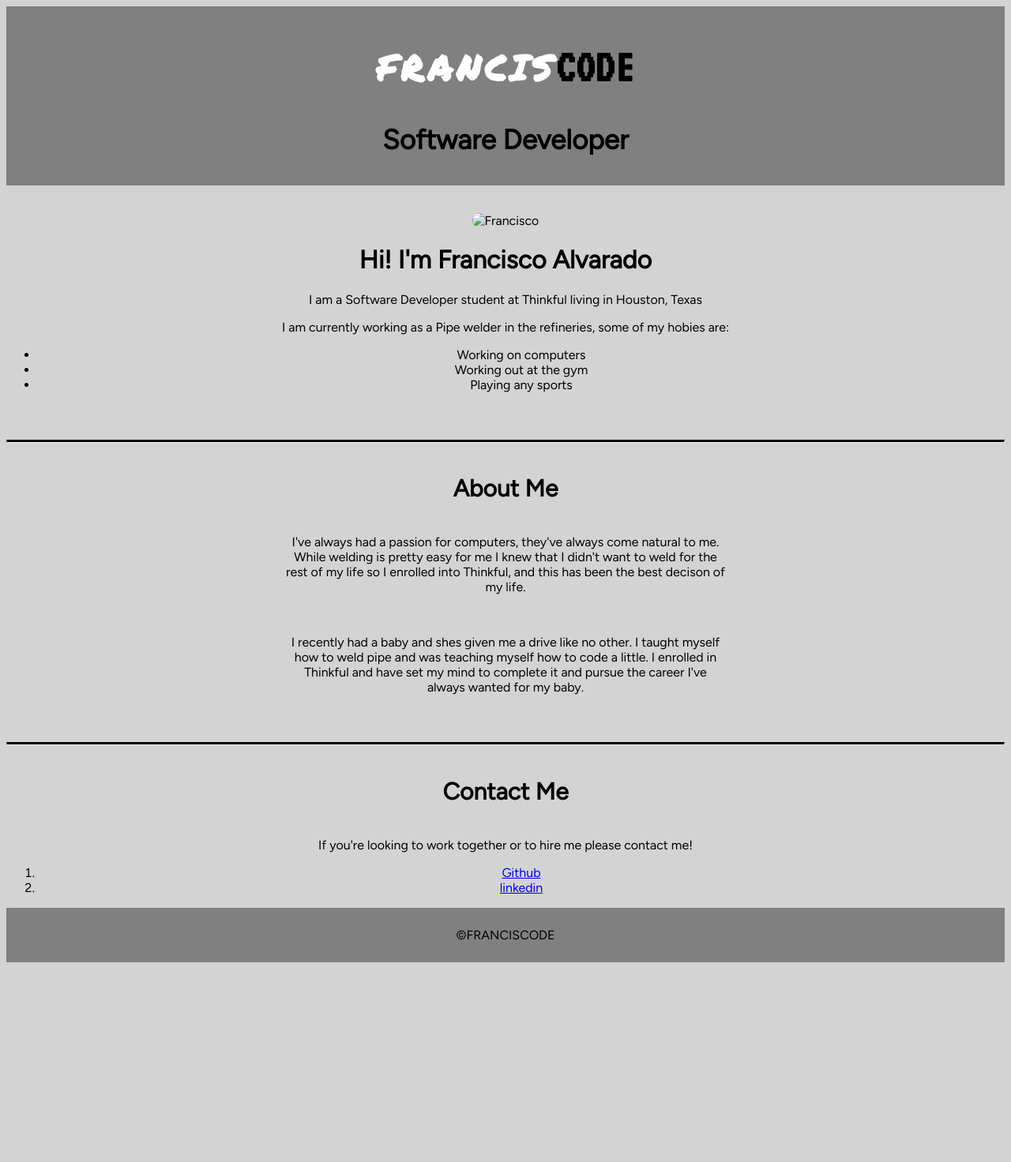
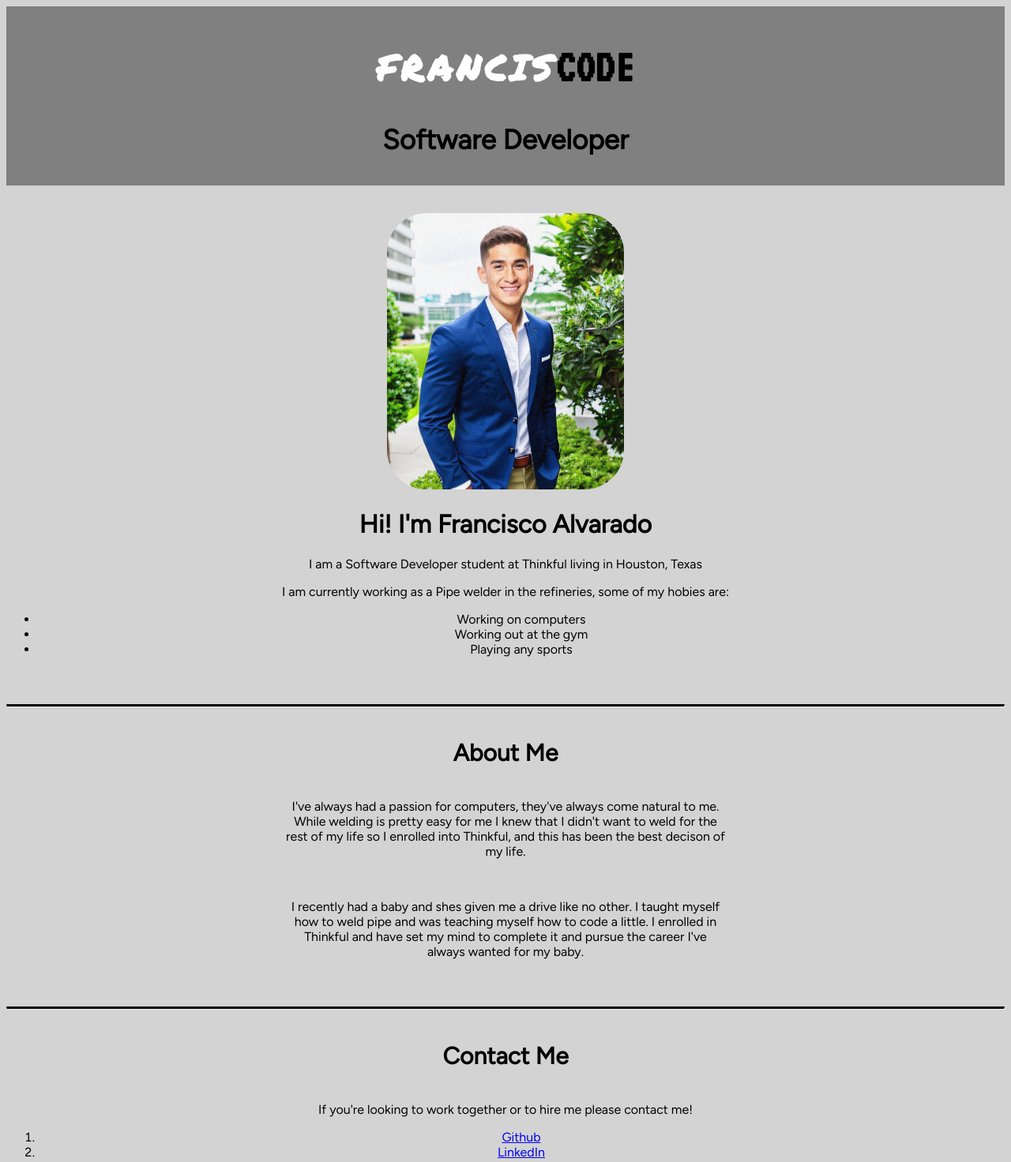
Before and after one commit to falvarado7/Portfolio, a plain HTML site: page index.html in a window 1280 px wide. Shown: the top 1472 px of the page at 79% size. Before the commit the page ends 1227 px from the top, so only its background shows below. Drawn offline with Linux system fonts and the light colour scheme.

Commit message:
Add files via upload

```diff
--- a/index.html
+++ b/index.html
@@ -24,7 +24,7 @@
 
 
   <!--This link displays an image of me-->
-  <img class="image" src="C:/Users/franc/OneDrive/Desktop/img/Francisco-1.jpg" alt="Francisco">
+  <img class="image" src="Francisco-1.jpg" alt="Francisco">
   <!--This is all the "main body" of the page that tells a little about myself -->
   <h1>Hi! I'm Francisco Alvarado</h1>
   <p>I am a Software Developer student at Thinkful living in Houston, Texas</p>
@@ -59,7 +59,7 @@
   <ol>
     <!--This is a link for my GitHub page-->
     <li><a href="https://github.com/falvarado7">Github</a></li>
-    <li><a href="https://www.linkedin.com/in/francisco-alvarado-b10b40180/">linkedin</a></li>
+    <li><a href="https://www.linkedin.com/in/francisco-alvarado-b10b40180/">LinkedIn</a></li>
   </ol>
 
 
```
Also changed, not shown: Francisco-1.jpg (added).
